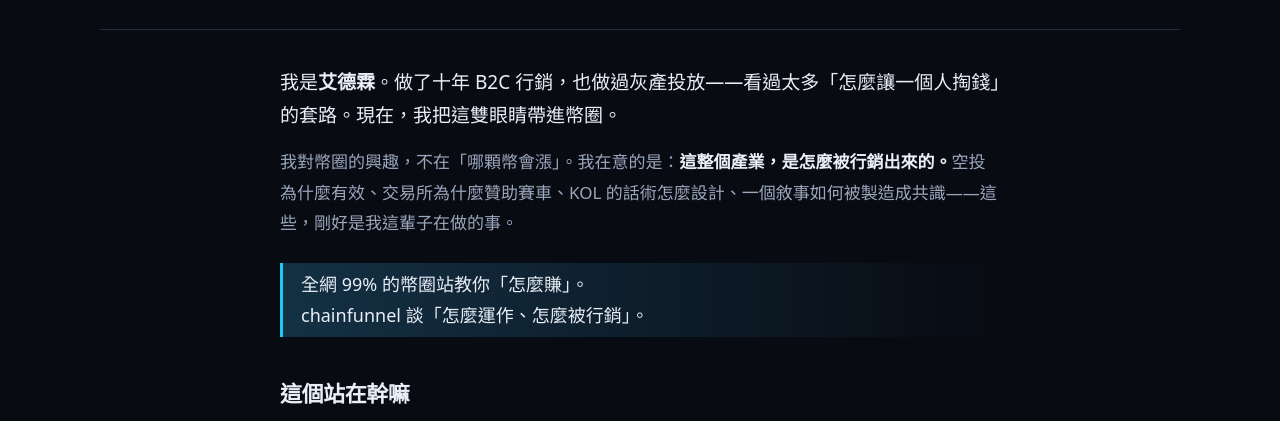
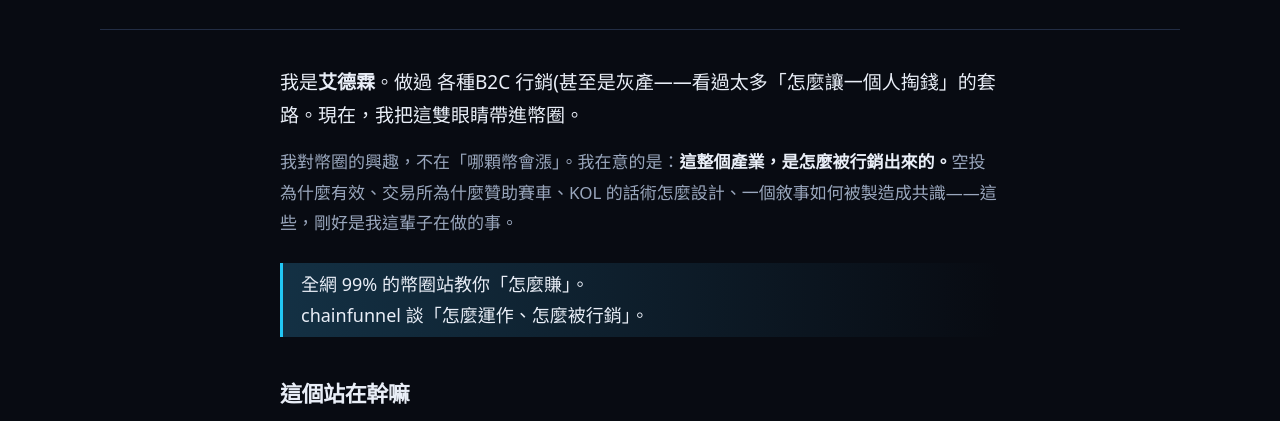
Before and after one commit to adalyntzeng27-cpu/chainfunnel, a plain HTML site: page about.html in a window 1280 px wide. Shown: the part 331-752 px from the top of the page. Drawn offline with Linux system fonts and the light colour scheme.

Commit message:
Update about.html

```diff
--- a/about.html
+++ b/about.html
@@ -53,7 +53,7 @@
     </div>
 
     <div class="about-wrap">
-      <p class="lead">我是<strong>艾德霖</strong>。做了十年 B2C 行銷，也做過灰產投放——看過太多「怎麼讓一個人掏錢」的套路。現在，我把這雙眼睛帶進幣圈。</p>
+      <p class="lead">我是<strong>艾德霖</strong>。做過 各種B2C 行銷(甚至是灰產——看過太多「怎麼讓一個人掏錢」的套路。現在，我把這雙眼睛帶進幣圈。</p>
 
       <p>我對幣圈的興趣，不在「哪顆幣會漲」。我在意的是：<strong>這整個產業，是怎麼被行銷出來的。</strong>空投為什麼有效、交易所為什麼贊助賽車、KOL 的話術怎麼設計、一個敘事如何被製造成共識——這些，剛好是我這輩子在做的事。</p>
 
```
